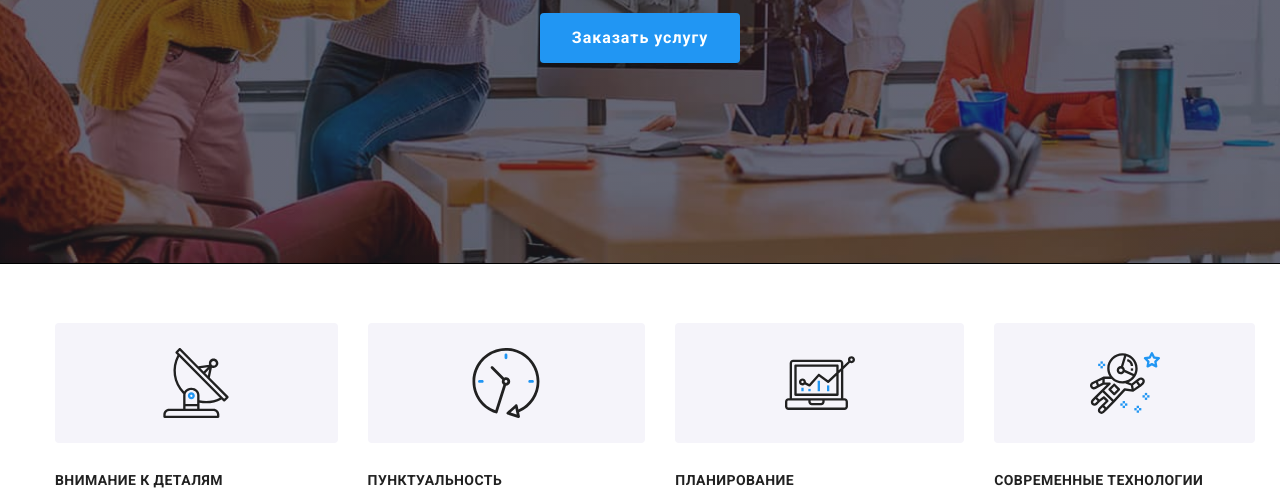
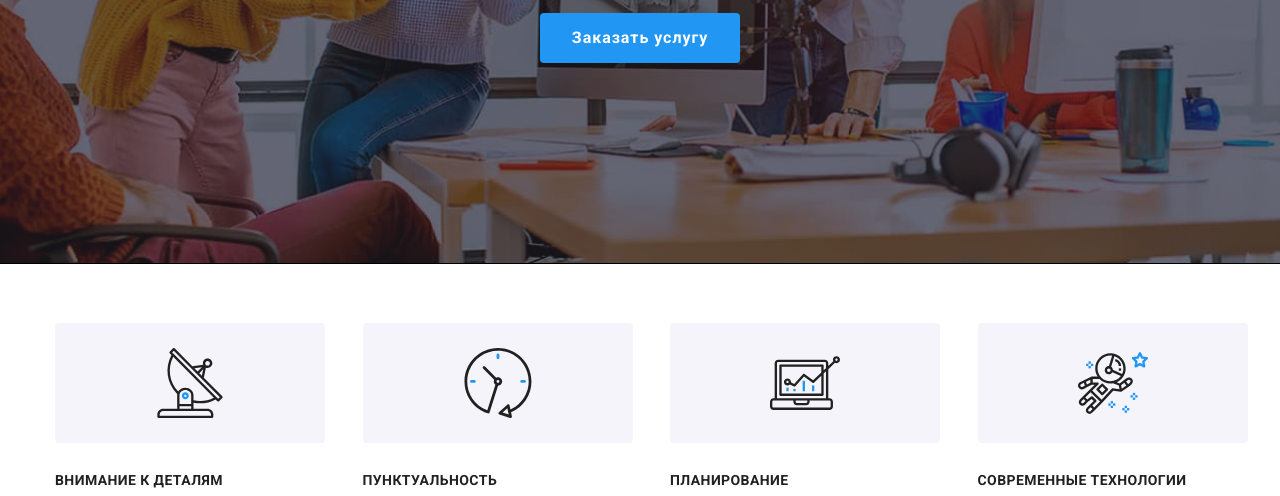
Before and after one commit to lenkabz/lenkabz-goit-markup-hw-08, a plain HTML site: page index.html in a window 1280 px wide. Shown: the part 421-917 px from the top of the page. Drawn offline with nearby package versions, Linux system fonts and the light colour scheme.

Commit message:
внесло нове

```diff
--- a/scss/layout/_feature.scss
+++ b/scss/layout/_feature.scss
@@ -40,26 +40,14 @@ margin: auto;
 
 
 .feature__item  {
-  display: block;
-
-  height: 120px;
-  background-repeat: no-repeat;
-  background-position: center;
-
+  width: 100%;
   margin-bottom: 30px;
 
-@media screen and (width: 480px) {
-  width: 450px;
-  display: flex;
-}
 @media screen and (width: 768px) {
   flex-basis: calc((100% - 30px) / 2);
  width: 354px;
-}
 
-@media screen and (width: 1200px) {
-  width: 270px;
-}
+
 }
 .feature__item-icon {
   display: flex;
@@ -71,4 +59,6 @@ margin: auto;
   width: 100%;
   height: 120px;
   border-radius: 4px;
+  width: 270px;
 }
+}
```
Also changed, not shown: css/main.css, css/main.min.css, 2 other files.
